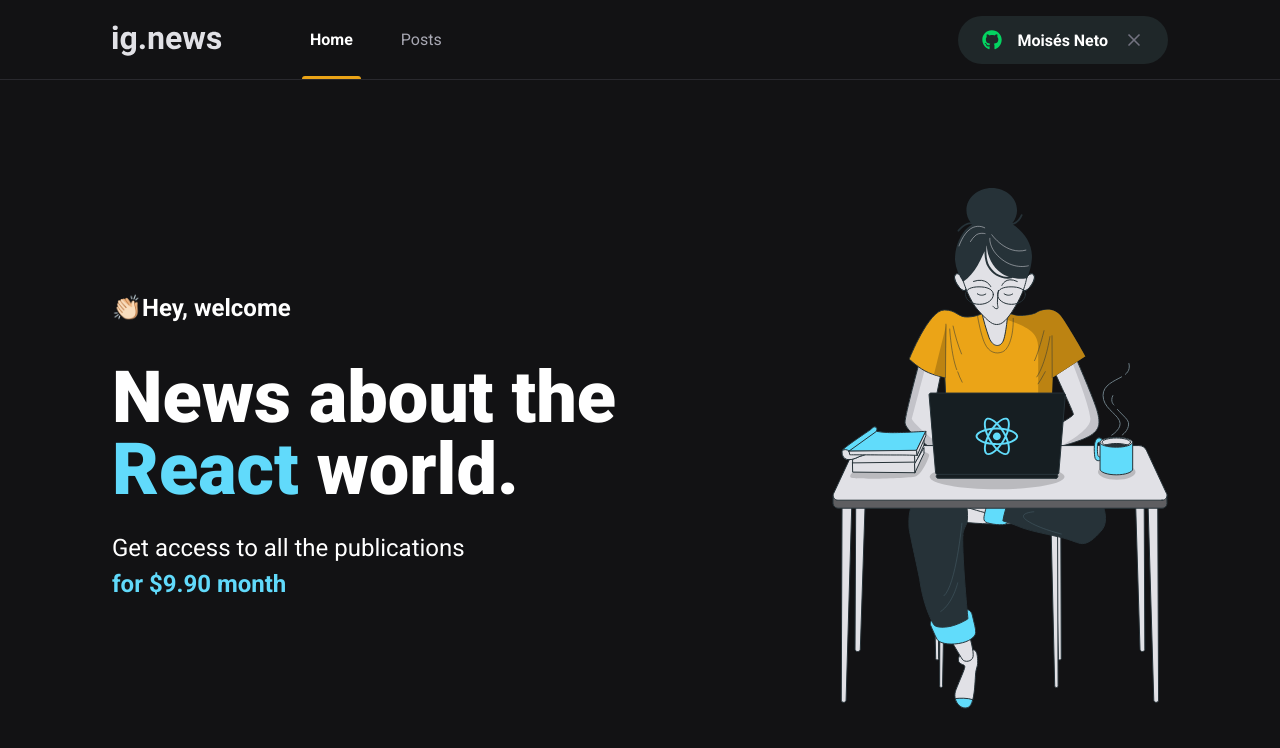
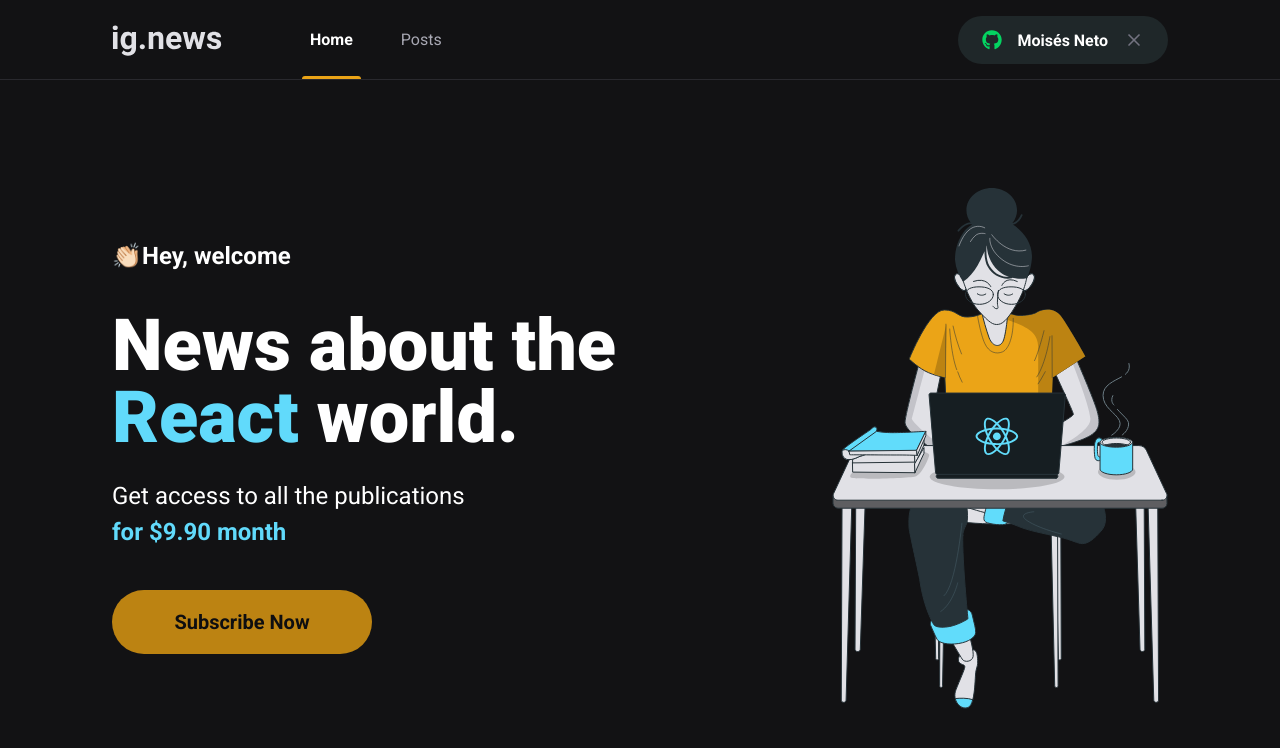
Before and after one commit to moisesnetouou/ignews, a Next.js app: page / in a window 1280 px wide. Shown: the top 748 px of the page. Built offline with nearby package versions, Linux system fonts and the light colour scheme.

Commit message:
feat: Subscribe button created.

```diff
--- /dev/null
+++ b/src/components/SubscribeButton/index.tsx
@@ -0,0 +1,9 @@
+import styles from './styles.module.scss';
+
+export function SubscribeButton(){
+  return(
+    <button type="button" className={styles.subscribeButton}>
+      Subscribe Now
+    </button>
+  );
+}
--- /dev/null
+++ b/src/components/SubscribeButton/styles.module.scss
@@ -0,0 +1,18 @@
+.subscribeButton {
+  height: 4rem;
+  width: 260px;
+  border: 0;
+  border-radius: 2rem;
+  background: var(--yellow-500);
+  color: var(--gray-900);
+  font-weight: bold;
+  font-size: 1.25rem;
+
+  display: flex;
+  align-items: center;
+  justify-content: center;
+
+  transition: filter 0.2s;
+
+  filter: brightness(0.8);
+}
--- a/src/pages/home.module.scss
+++ b/src/pages/home.module.scss
@@ -38,4 +38,8 @@
       font-weight: bold;
     }
   }
+
+  button {
+    margin-top: 2.5rem;
+  }
 }
--- a/src/pages/index.tsx
+++ b/src/pages/index.tsx
@@ -1,4 +1,5 @@
 import Head from 'next/head';
+import { SubscribeButton } from '../components/SubscribeButton';
 
 import styles from './home.module.scss';
 
@@ -14,6 +15,9 @@
             Get access to all the publications <br />
             <span>for $9.90 month</span>
           </p>
+
+          <SubscribeButton />
+
         </section>
 
         <img src="/images/avatar.svg" alt="Girl Coding" />
```
